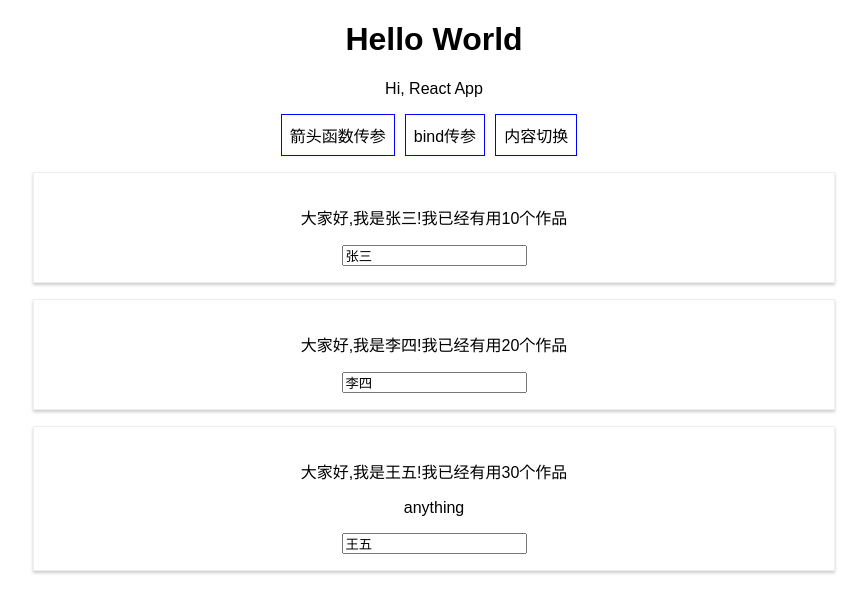
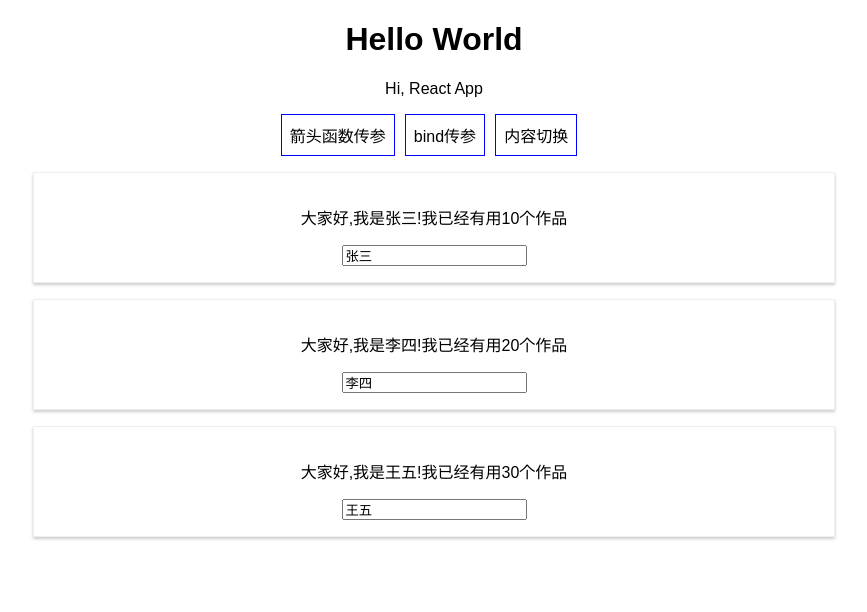
Before and after one commit to BadtzMaru/missyou_react-basic, a React (Create React App) app: page / in a window 1280 px wide. Both pictures are taken after a click on the button "内容切换". Shown: the top 612 px of the page, without its empty margins (206-1073 px from the left). Built offline with nearby package versions, Linux system fonts and the light colour scheme.

Commit message:
使用循环并添加修改和删除

```diff
--- a/src/App.js
+++ b/src/App.js
@@ -6,9 +6,9 @@ import Person from './Person/Person';
 class App extends Component {
 	state = {
 		persons: [
-			{ name: '张三', count: 10 },
-			{ name: '李四', count: 20 },
-			{ name: '王五', count: 30 },
+			{ id: 1, name: '张三', count: 10 },
+			{ id: 2, name: '李四', count: 20 },
+			{ id: 3, name: '王五', count: 30 },
 		],
 		otherState: 'anything',
 		showPersons: false,
@@ -20,18 +20,24 @@ class App extends Component {
 			persons,
 		});
 	};
-	nameChangeHandler = (event) => {
+	nameChangeHandler = (event, id) => {
 		const persons = [...this.state.persons];
-		persons[0].name = event.target.value;
-		this.setState({
-			persons,
-		});
+		const personIndex = persons.findIndex((p) => p.id === id);
+		const person = { ...persons[personIndex] };
+		person.name = event.target.value;
+		persons[personIndex] = person;
+		this.setState({ persons });
 	};
 	togglePersonsHandle = () => {
 		const doesShow = this.state.showPersons;
 		this.setState({
 			showPersons: !doesShow,
 		});
+	};
+	deletePersonHandler = (index) => {
+		const persons = [...this.state.persons];
+		persons.splice(index, 1);
+		this.setState({ persons });
 	};
 	render() {
 		const style = {
@@ -46,24 +52,17 @@ class App extends Component {
 		if (this.state.showPersons) {
 			persons = (
 				<div>
-					<Person
-						myclick={this.switchNameHandler.bind(this, '米修missu')}
-						changed={this.nameChangeHandler}
-						name={this.state.persons[0].name}
-						count={this.state.persons[0].count}
-					/>
-					<Person
-						changed={this.nameChangeHandler}
-						name={this.state.persons[1].name}
-						count={this.state.persons[1].count}
-					/>
-					<Person
-						changed={this.nameChangeHandler}
-						name={this.state.persons[2].name}
-						count={this.state.persons[2].count}
-					>
-						{this.state.otherState}
-					</Person>
+					{this.state.persons.map((item, index) => (
+						<Person
+							key={item.id}
+							myclick={() => this.deletePersonHandler(index)}
+							changed={(event) =>
+								this.nameChangeHandler(event, item.id)
+							}
+							name={item.name}
+							count={item.count}
+						/>
+					))}
 				</div>
 			);
 		}
```
